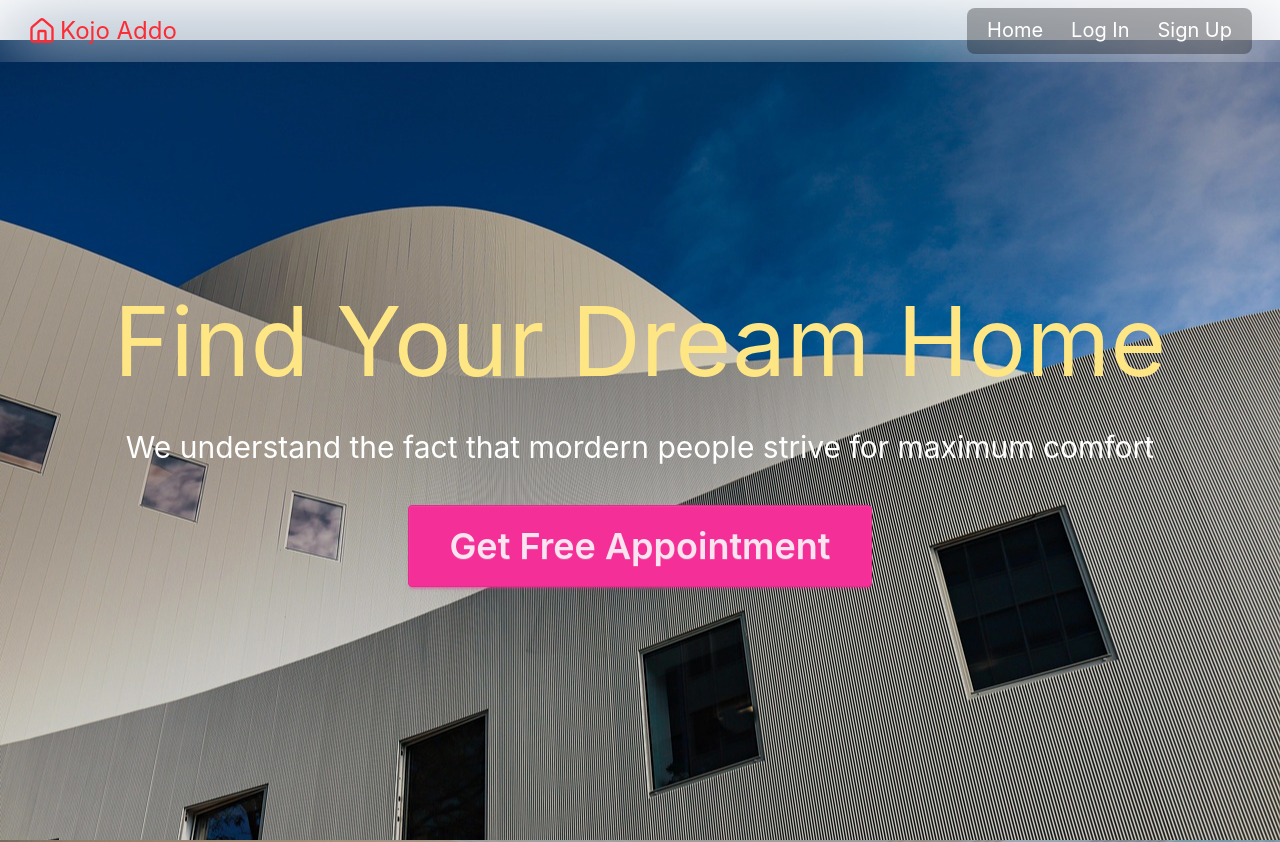
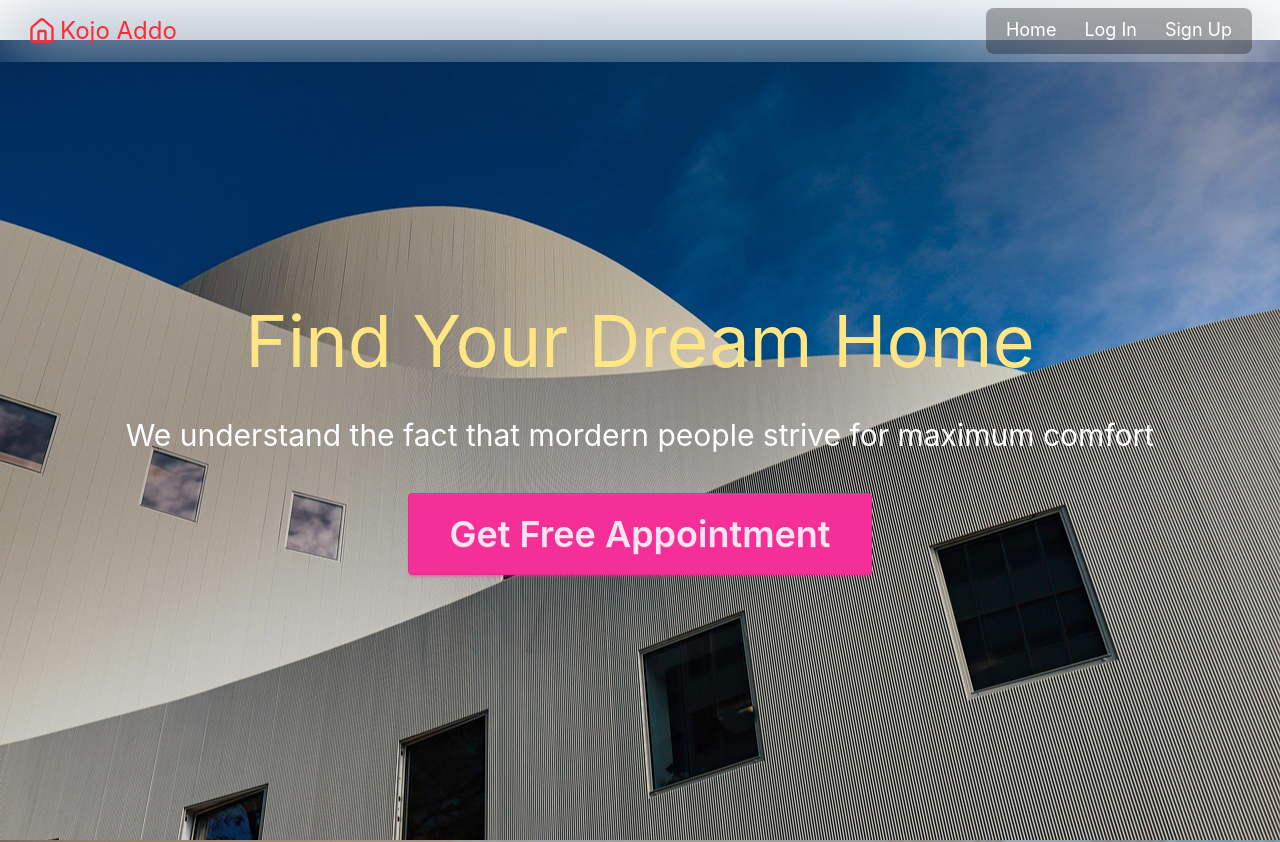
Before and after one commit to acquah-forever/my-realEstate, a React (Vite) app: page / in a window 1280 px wide. Shown: the top 842 px of the page. Built offline with nearby package versions, Linux system fonts and the light colour scheme.

Commit message:
edited hero tilte

```diff
--- a/src/components/Hero.jsx
+++ b/src/components/Hero.jsx
@@ -8,8 +8,8 @@ const Hero = () => {
     <div id='hero' className='relative min-h-screen flex flex-col justify-center items-center text-center dark:bg-slate-600 bg-cover bg-center bg-fixed overflow-hidden' style={{ backgroundImage: `url(${Res})` }} >
       <div className='absolute inset-0 bg-black/20 z-0'></div>
       <div className='relative z-10 text-white space-y-10'>
-        <h1 className='text-6xl sm:text-7xl md:text-8xl text-amber-200'>Find Your Dream Home</h1>
-        <h2 className='text-3xl text-white'>We understand the fact that mordern people strive for maximum comfort</h2>
+        <h1 className='text-5xl sm:text-6xl md:text-7xl text-amber-200'>Find Your Dream Home</h1>
+        <h2 className='text-2xl sm:text-3xl text-white'>We understand the fact that mordern people strive for maximum comfort</h2>
         <button className="btn btn-secondary text-2xl sm:text-3xl md:text-4xl p-10">Get Free Appointment</button>
       </div>
 
--- a/src/components/NavBar.jsx
+++ b/src/components/NavBar.jsx
@@ -34,7 +34,7 @@ const NavBar = () => {
           </NavLink>
           <div>
             {!user ?
-              <ul className='hidden text-xl text-white bg-black/30 rounded-lg px-5 py-2 sm:flex  space-x-7'>
+              <ul className='hidden text-lg text-white bg-black/30 rounded-lg px-5 py-2 sm:flex  space-x-7'>
                 <li className="cursor-pointer inline-block border-b-2 border-transparent hover:border-white transition-all duration-500 ease-in-out"><NavLink to='/'>Home</NavLink></li>
                 <li className="cursor-pointer inline-block border-b-2 border-transparent hover:border-white transition-all duration-500 ease-in-out"><NavLink to="/logIn">Log In</NavLink></li>
                 <li className="cursor-pointer inline-block border-b-2 border-transparent hover:border-white transition-all duration-500 ease-in-out"><NavLink to="/signUp">Sign Up</NavLink></li>
@@ -43,7 +43,7 @@ const NavBar = () => {
               <h1 className='hidden text-xl text-white bg-black/30 rounded-lg px-5 py-2 sm:flex  space-x-7'>Hello {user.email} &nbsp; <button className='bg-gray-500 p-2 rounded' onClick={logOut}>LogOut</button></h1>
             }
             <div className='flex items-center'>
-              <button className='cursor-pointer text-white flex sm:hidden transition-transform ease-in-out duration-200' onClick={toggleMenu}>{menu ? <X /> : <Menu className='text-black' />}</button>
+              <button className='cursor-pointer text-white flex sm:hidden transition-transform ease-in-out duration-200' onClick={toggleMenu}>{menu ? <X className='text-black' /> : <Menu className='text-black' />}</button>
             </div>
           </div>
         </div>
@@ -55,7 +55,7 @@ const NavBar = () => {
             <div className='text-white bg-black/60 h-20 fixed z-50  p-5'>
               {!user ? (
                 <div>
-                  <motion.ul variants={parent} initial='hidden' animate='visible' exit={{ opacity: 0, x: -50 }} className='text-xl flex justify-center space-x-5 sm:hidden'>
+                  <motion.ul variants={parent} initial='hidden' animate='visible' exit={{ opacity: 0, x: -50 }} className='text-lg flex justify-center space-x-5 sm:hidden'>
                     <motion.li variants={children} className="cursor-pointer  inline-block border-b-2 border-transparent hover:border-white transition-all duration-500 ease-in-out" onClick={() => setMenu(false)}><NavLink to='/'>Home</NavLink></motion.li>
                     <motion.li variants={children} className="cursor-pointer inline-block border-b-2 border-transparent hover:border-white transition-all duration-500 ease-in-out" onClick={() => setMenu(false)}><NavLink to='/logIn'>Log In</NavLink></motion.li>
                     <motion.li variants={children} className="cursor-pointer inline-block border-b-2 border-transparent hover:border-white transition-all duration-500 ease-in-out" onClick={() => setMenu(false)}><NavLink to='/signUp'>Sign Up</NavLink></motion.li>
```
